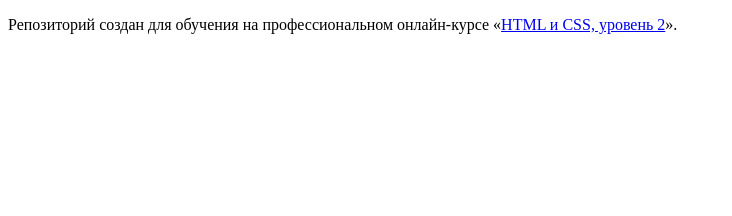
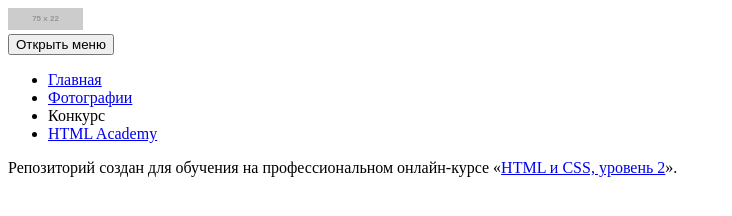
Before and after one commit to GreeneTM/677469-pink-18, a website: page source/form.html in a window 1280 px wide. Shown: the whole page, without its empty margins (0-732 px from the left). Drawn offline with Linux system fonts and the light colour scheme; placeholder pictures from the web are drawn by us.

Commit message:
Добовляет разметку header на страницу формы

```diff
--- a/source/form.html
+++ b/source/form.html
@@ -5,6 +5,30 @@
     <title>HTML Academy: Пинк</title>
   </head>
   <body>
+      <header class="page-header">
+          <a class="page-header__logo">
+            <img class="page-header__logo-image" src="https://via.placeholder.com/75x22" alt="pink" width="75" height="22">
+          </a>
+          <nav class="main-nav">
+            <button class="main-nav__toggle" type="button">Открыть меню</button>
+            <div class="main-nav__wrapper">
+              <ul class="main-nav__list site-list">
+                  <li class="site-list__item">
+                    <a href="index.html">Главная</a>
+                  </li>
+                  <li class="site-list__item">
+                    <a href="photo.html">Фотографии</a>
+                  </li>
+                  <li class="site-list__item site-list__item--active">
+                    <a>Конкурс</a>
+                  </li>
+                  <li class="site-list__item">
+                    <a href="#">HTML Academy</a>
+                  </li>
+                </ul>
+            </div>
+          </nav>
+        </header>
 
     <p>Репозиторий создан для обучения на профессиональном онлайн‑курсе «<a href="https://htmlacademy.ru/intensive/adaptive">HTML и CSS, уровень 2</a>».</p>
 
```
